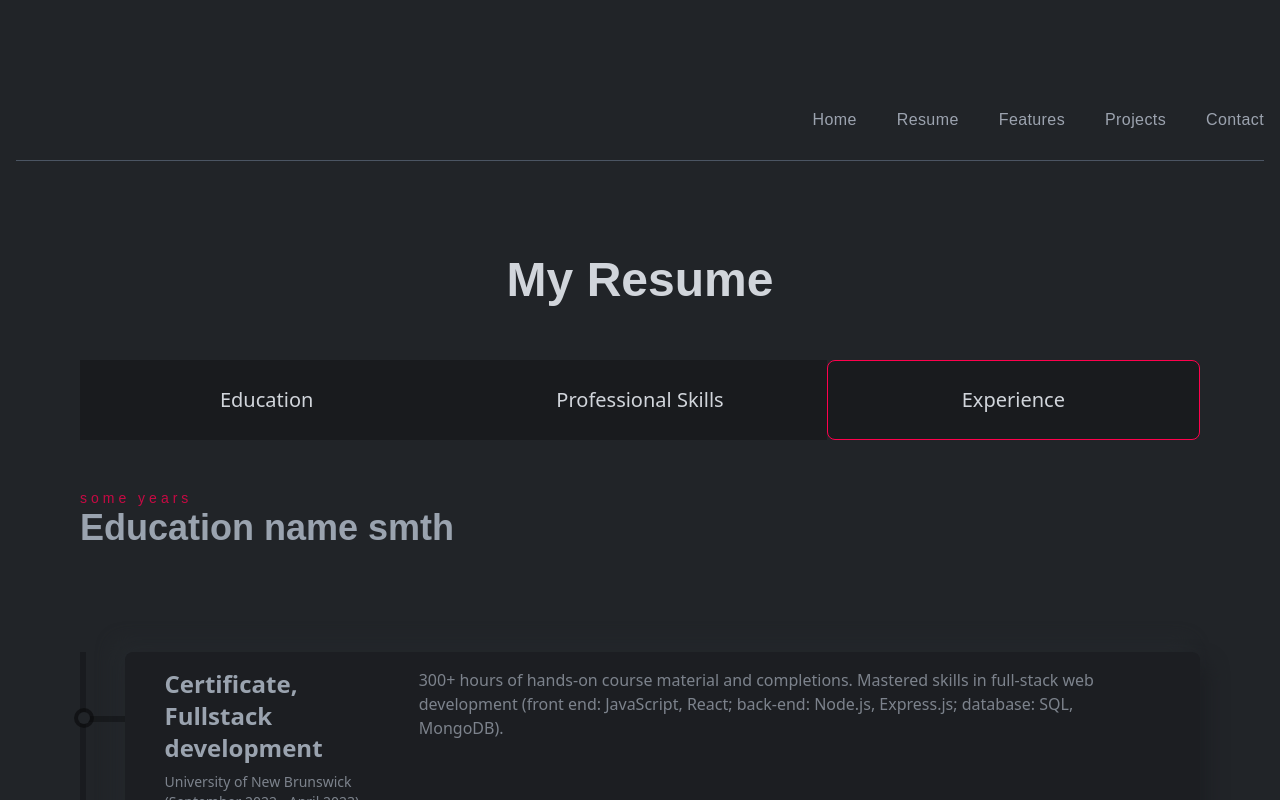
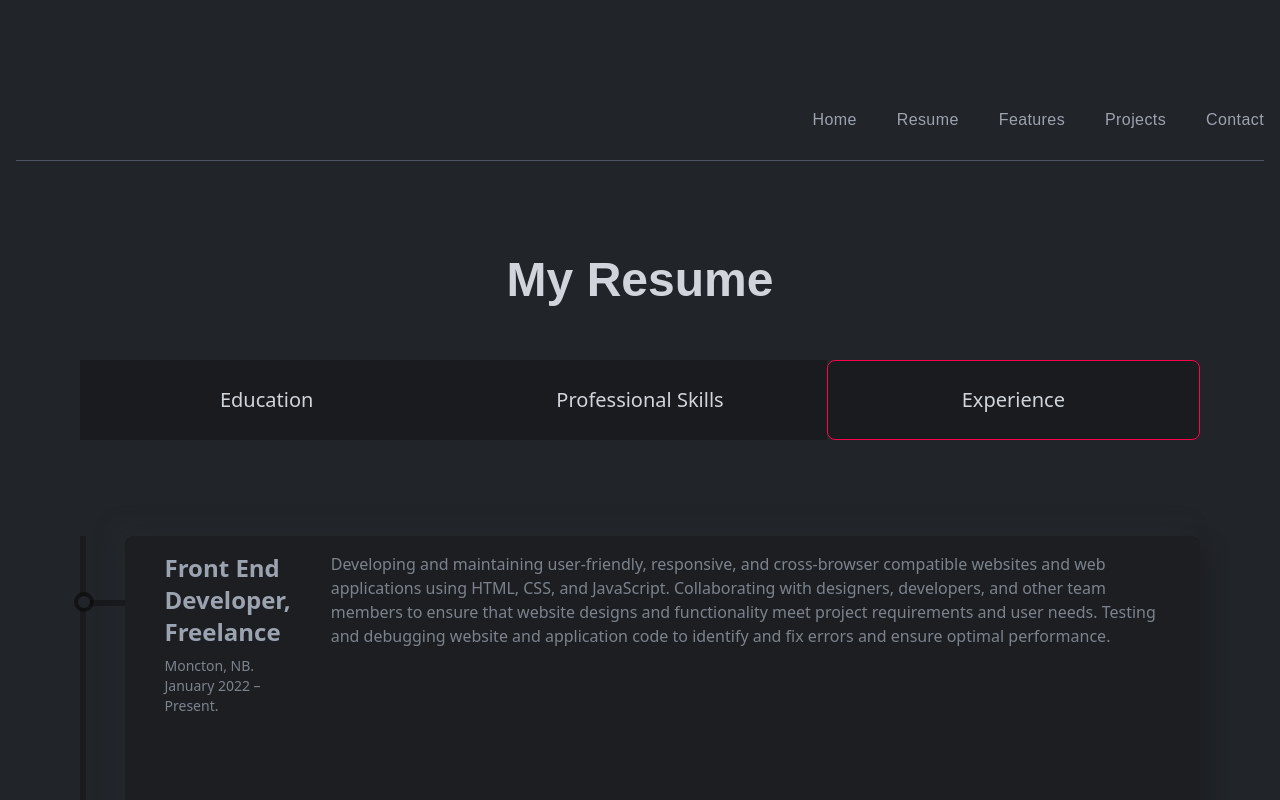
Before and after one commit to DariaBatiuk/My-react-portfolio, a React (Create React App) app: page / in a window 1280 px wide. Both pictures are taken after a click on the item "Experience". Shown: the part 3106-3906 px from the top of the page. Built offline with nearby package versions, Linux system fonts and the light colour scheme; a web font is replaced by a local one.

Commit message:
added experience content

```diff
--- a/src/components/resume/education.js
+++ b/src/components/resume/education.js
@@ -8,8 +8,8 @@ const Education = () => {
     <motion.div initial={{ opacity: 0 }} animate={{ opacity: 1 }} transition={{ duration: 5 }}
 		>
       <div className="py-6 lgl:py-12 font-titleFont">
-        <p className="text-2xl md:text-sm text-designColor tracking-[4px]">some years</p>
-        <h2 className="text-4xl font-bold">Education name smth</h2>
+        {/* <p className="text-2xl md:text-sm text-designColor tracking-[4px]">some years</p>
+        <h2 className="text-4xl font-bold">Education name smth</h2> */}
       </div>
       <div className="mt-6 lgl:mt-14 w-full h-[1500px] sml:h-[1000px] border-l-[6px] border-l-black border-opacity-30 flex flex-col gap-10">
         <ResumeCard
--- a/src/components/resume/experience.js
+++ b/src/components/resume/experience.js
@@ -7,30 +7,30 @@ const Experience = () => {
   return (
 		<motion.div initial={{ opacity: 0 }} animate={{ opacity: 1 }} transition={{ duration: 5 }}>
 			   <div className="py-12 font-titleFont ">
-        <p className="text-sm text-designColor tracking-[4px]">some years</p>
-        <h2 className="text-4xl font-bold">Education name smth</h2>
       </div>
-      <div className=" mt-14 w-full h-[1000px] border-l-[6px] border-l-black border-opacity-30 flex flex-col gap-10">
+      <div className="w-full h-[1000px] border-l-[6px] border-l-black border-opacity-30 flex flex-col gap-10">
         <ResumeCard
-          title="Certificate, Fullstack development"
-          subtitle="University of New Brunswick (September 2022 - April 2023)"
-          des="300+ hours of hands-on course material and completions. Mastered skills in full-stack web development (front end: JavaScript, React; back-end: Node.js, Express.js; database: SQL, MongoDB)."
+          title="Front End Developer, Freelance"
+          subtitle="Moncton, NB. January 2022 – Present."
+          des="Developing and maintaining user-friendly, responsive, and cross-browser compatible websites and web applications using HTML, CSS, and JavaScript.
+					Collaborating with designers, developers, and other team members to ensure that website designs and functionality meet project requirements and user needs.
+					Testing and debugging website and application code to identify and fix errors and ensure optimal performance.
+					"
         />
         <ResumeCard
-          title="Master's degree, Finance and credit"
-          subtitle="Financial University of the Russian Federation (October 2008 - June 2014)"
-          des="Comprehensive six-year program covering financial management, credit analysis, investment strategies, and risk management. Developed expertise in financial modeling, data analysis, and strategic financial decision-making. Well-prepared to excel in roles involving financial analysis, investment management, and credit risk assessment."
+          title="QA Tester, BMM Testlabs"
+          subtitle="Moncton, NB. April 2022 – November 2022"
+          des="Ensured the quality of clients' mobile applications by performing functionality, usability, and regression testing.
+					Tested configuration and compatibility of software on multiple hardware platforms, utilizing strong analytical skills to identify and resolve compatibility issues.
+					Contributed to the development and follow-up of test plans and materials, demonstrating exceptional attention to detail and organization skills.
+					Tracked, analyzed, recorded, and verified all software functionality discrepancies and development corrections.
+					"
         />
-        <ResumeCard
-    title="Udemy courses"
-    subtitle={[
-        "WEB developer bootcamp",
-        "The Complete 2022 Software Testing Bootcamp",
-				"API Testing Foundations"
-    ].map((subtitle, index) => (
-        <div key={index}>{subtitle}</div>
-    ))}
-/>
+          <ResumeCard
+          title="Other work experience"
+          subtitle="Customer Success Specialist, June 2016 – March 2021  "
+          des="Tranio, Bryansk, Russia."
+        />
       </div>
 		</motion.div>
 
```
